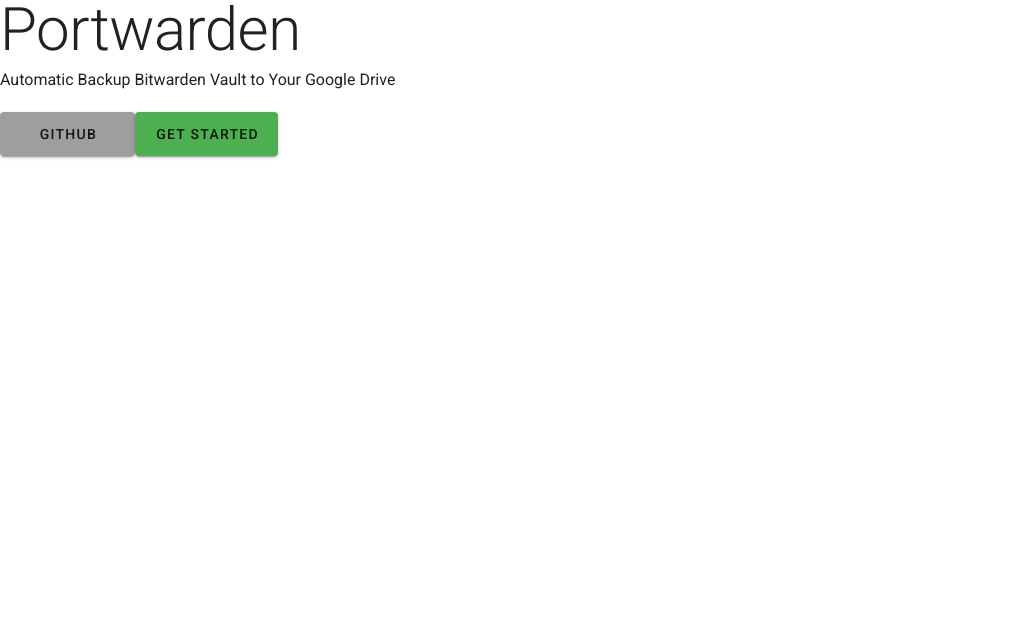
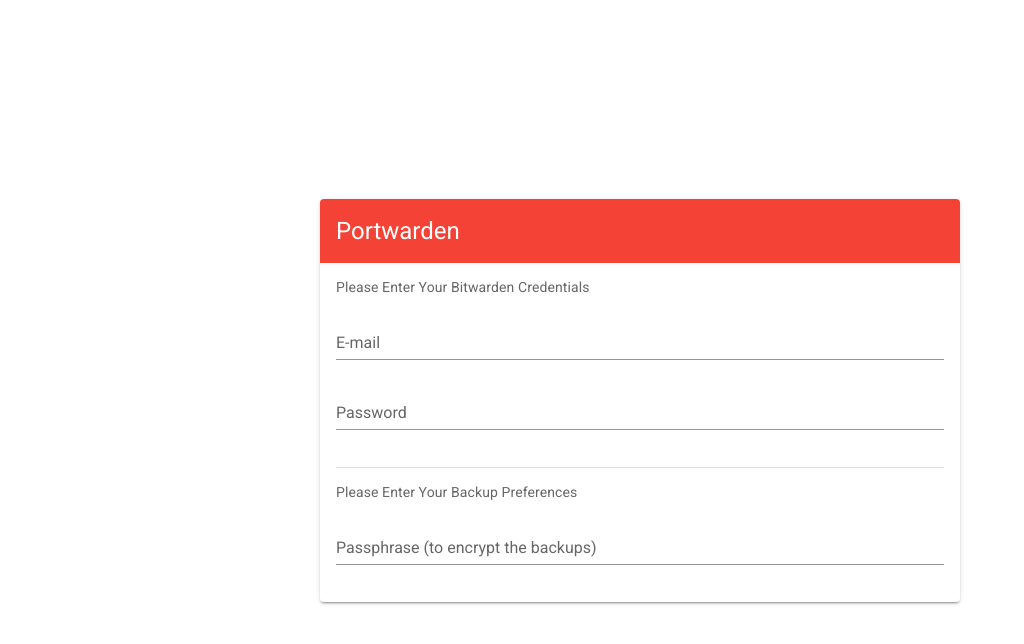
Before and after one commit to pluim003/portwarden-frontend, a Nuxt app: page /home in a window 1280 px wide. Shown: the top 644 px of the page, without its empty margins (0-1024 px from the left). Built offline with nearby package versions, Linux system fonts and the light colour scheme.

Commit message:
FE-1 # Add pages to enter account info

```diff
--- a/layouts/default.vue
+++ b/layouts/default.vue
@@ -1,30 +1,3 @@
 <template>
-  <v-app dark>
-    <v-content>
-      <v-container
-        fluid >
-        <v-layout
-          row
-          wrap>
-          <v-flex xs12>
-            <div class="display-3">
-              Portwarden
-            </div>
-            <div class="subheading mt-2">
-              Automatic Backup Bitwarden Vault to Your Google Drive
-            </div>
-            <div class="mt-5">
-              <v-btn
-                class="grey"
-                large
-                href="https://github.com/vwxyzjn/portwarden">&nbsp;&nbsp;&nbsp;&nbsp;Github&nbsp;&nbsp;&nbsp;&nbsp;</v-btn>
-              <v-btn
-                class="green"
-                large>Get Started</v-btn>
-            </div>
-          </v-flex>
-        </v-layout>
-      </v-container>
-    </v-content>
-  </v-app>
+  <nuxt/>
 </template>
--- a/nuxt.config.js
+++ b/nuxt.config.js
@@ -66,6 +66,11 @@
           loader: 'eslint-loader',
           exclude: /(node_modules)/
         })
+        config.module.rules.push({
+          test: /\.ts$/,
+          loader: 'ts-loader',
+          options: { appendTsSuffixTo: [/\.vue$/] }
+        })
       }
     }
   }
--- a/package.json
+++ b/package.json
@@ -19,10 +19,12 @@
     "nuxt": "^2.0.0"
   },
   "devDependencies": {
-    "nodemon": "^1.11.0",
     "babel-eslint": "^8.2.1",
     "eslint": "^5.0.1",
     "eslint-loader": "^2.0.0",
-    "eslint-plugin-vue": "^4.0.0"
+    "eslint-plugin-vue": "^4.0.0",
+    "nodemon": "^1.11.0",
+    "ts-loader": "^5.3.1",
+    "typescript": "^3.2.1"
   }
 }
--- /dev/null
+++ b/pages/home.vue
@@ -0,0 +1,130 @@
+<template>
+  <v-app dark>
+    <v-content>
+      <v-container
+        fluid >
+        <v-layout
+          row
+          wrap
+          justify-center>
+          <v-flex
+            xs12
+            md6>
+            <v-card>
+              <v-card-title class="headline font-weight-regular red white--text">Portwarden</v-card-title>
+              <v-card-text>
+                <v-subheader class="pa-0">Please Enter Your Bitwarden Credentials</v-subheader>
+                <v-text-field
+                  v-model="pu.bitwarden_login_credentials.email"
+                  label="E-mail"
+                  required
+                  color="red"
+                />
+                <v-text-field
+                  v-model="pu.bitwarden_login_credentials.password"
+                  label="Password"
+                  required
+                  color="red"
+                />
+                <v-divider class="mt-4"/>
+                <v-subheader class="pa-0">Please Enter Your Backup Preferences</v-subheader>
+                <v-text-field
+                  v-model="pu.backup_setting.passphrase"
+                  label="Passphrase (to encrypt the backups)"
+                  required
+                  color="red"
+                />
+              </v-card-text>
+            </v-card>
+          </v-flex>
+        </v-layout>
+      </v-container>
+    </v-content>
+  </v-app>
+</template>
+
+<script>
+var pu = {
+    email: "",
+    bitwarden_login_credentials: {
+        email:    "",
+        password: "",
+        method:   0,
+        code:     "",
+    },
+    backup_setting:              {
+      passphrase:               "",
+      backup_frequency_seconds: 0,
+      will_setup_backup:        false,
+  }
+}
+
+import axios from 'axios'
+import Vue from 'vue'
+export default Vue.extend({
+  data() {
+    return {
+      pu: pu,
+      access_token: ""
+    }
+  },
+  created () {
+    axios.defaults.baseURL = this.$store.state.serverUrl
+  },
+  mounted() {
+    let urlParams = new URLSearchParams(window.location.search);
+    this.access_token = urlParams.get('access_token');
+    this.pu.email = urlParams.get('email');
+    console.log(this.pu)
+  },
+  methods: {
+    loginThroughGoogle(){
+      axios({
+        method: 'get',
+        url: '/gdrive/loginUrl',
+      })
+        .then(function (response) {
+          // handle success
+          console.log(response)
+        })
+        .catch(function (response) {
+          // handle error
+          console.log(response)
+        })
+    }
+  },
+})
+</script>
+
+<style>
+
+.container {
+  min-height: 100vh;
+  display: flex;
+  justify-content: center;
+  align-items: center;
+  text-align: center;
+}
+
+.title {
+  font-family: 'Quicksand', 'Source Sans Pro', -apple-system, BlinkMacSystemFont,
+    'Segoe UI', Roboto, 'Helvetica Neue', Arial, sans-serif;
+  display: block;
+  font-weight: 300;
+  font-size: 100px;
+  color: #35495e;
+  letter-spacing: 1px;
+}
+
+.subtitle {
+  font-weight: 300;
+  font-size: 42px;
+  color: #526488;
+  word-spacing: 5px;
+  padding-bottom: 15px;
+}
+
+.links {
+  padding-top: 15px;
+}
+</style>
--- a/pages/index.vue
+++ b/pages/index.vue
@@ -1,35 +1,62 @@
 <template>
-  <section class="container">
-    <div>
-      <logo/>
-      <h1 class="title">
-        portwarden-frontend
-      </h1>
-      <h2 class="subtitle">
-        My kryptonian Nuxt.js project
-      </h2>
-      <div class="links">
-        <a
-          href="https://nuxtjs.org/"
-          target="_blank"
-          class="button--green">Documentation</a>
-        <a
-          href="https://github.com/nuxt/nuxt.js"
-          target="_blank"
-          class="button--grey">GitHub</a>
-      </div>
-    </div>
-  </section>
+  <v-app dark>
+    <v-content>
+      <v-container
+        fluid >
+        <v-layout
+          row
+          wrap>
+          <v-flex xs12>
+            <div class="display-3">
+              Portwarden
+            </div>
+            <div class="subheading mt-2">
+              Automatic Backup Bitwarden Vault to Your Google Drive
+            </div>
+            <div class="mt-5">
+              <v-btn
+                class="grey"
+                large
+                href="https://github.com/vwxyzjn/portwarden">&nbsp;&nbsp;&nbsp;&nbsp;Github&nbsp;&nbsp;&nbsp;&nbsp;</v-btn>
+              <v-btn
+                class="green"
+                large
+                @click="loginThroughGoogle">Get Started</v-btn>
+            </div>
+          </v-flex>
+        </v-layout>
+      </v-container>
+    </v-content>
+  </v-app>
 </template>
 
 <script>
-import Logo from '~/components/Logo.vue'
-
-export default {
-  components: {
-    Logo
-  }
-}
+import axios from 'axios'
+import Vue from 'vue'
+export default Vue.extend({
+  created () {
+    axios.defaults.baseURL = this.$store.state.serverUrl
+  },
+  mounted() {
+    this.loginThroughGoogle()
+  },
+  methods: {
+    loginThroughGoogle(){
+      axios({
+        method: 'get',
+        url: '/gdrive/loginUrl',
+      })
+        .then(function (response) {
+          // handle success
+          console.log(response)
+        })
+        .catch(function (response) {
+          // handle error
+          console.log(response)
+        })
+    }
+  },
+})
 </script>
 
 <style>
--- a/store/index.js
+++ b/store/index.js
@@ -3,7 +3,7 @@
 const createStore = () => {
   return new Vuex.Store({
     state: () => ({
-      serverUrl: 'http://localhost:5000'
+      serverUrl: 'http://192.168.0.164:32439'
     }),
     mutations: {
       increment (state) {
```
Also changed, not shown: 1 other file (tests, documents, lock files or other folders).
